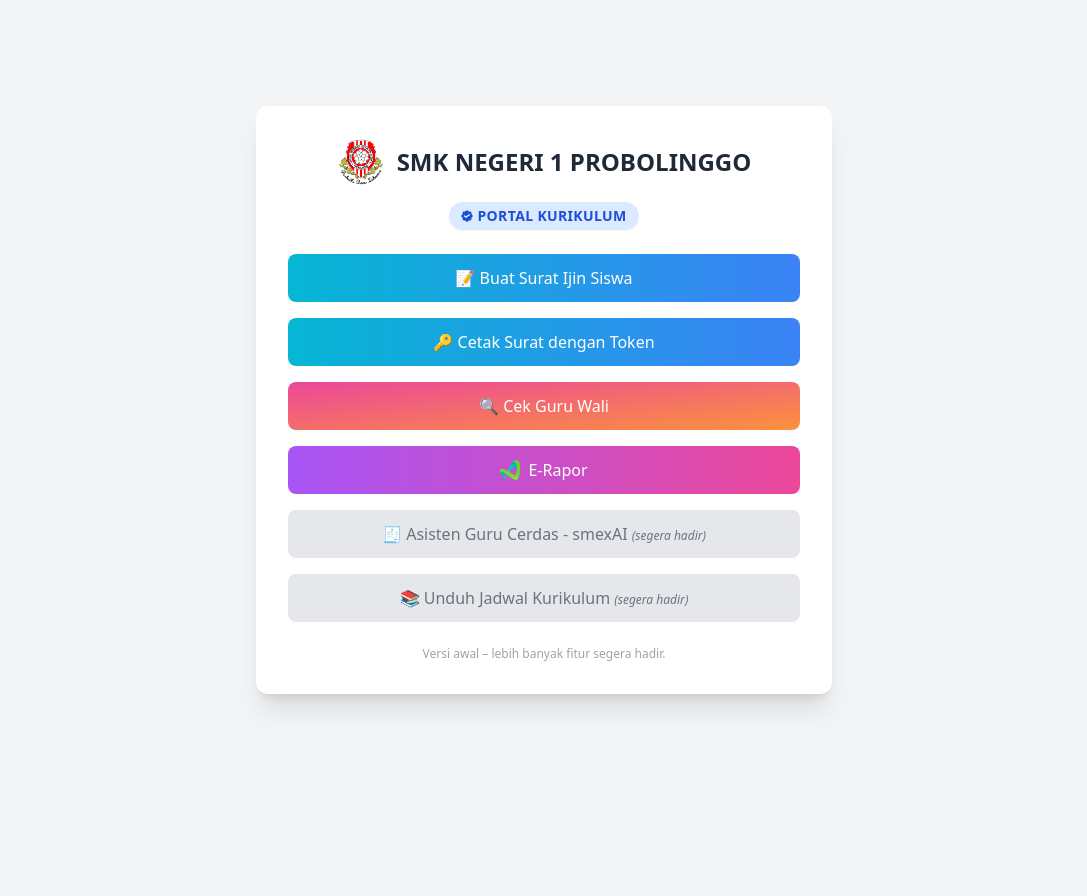
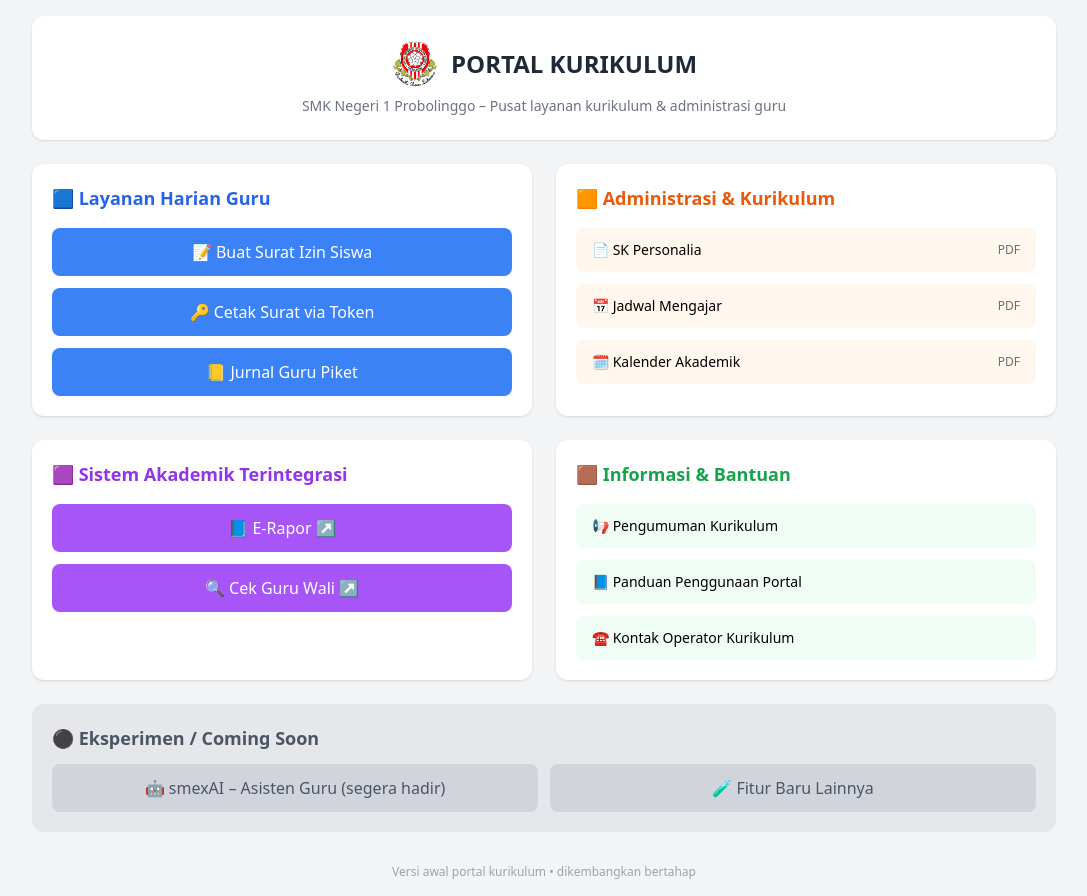
Before and after one commit to shinataputra/kurikulum-app, a PHP site: page /kurikulum-app/ in a window 1280 px wide. Shown: the whole page, without its empty margins (96-1183 px from the left). Before the commit the page ends 709 px from the top, so only its background shows below. Run offline with PHP 8.4, Linux system fonts and the light colour scheme; some libraries are stand-ins or nearby versions.

Commit message:
update : view

```diff
--- a/views/landing.php
+++ b/views/landing.php
@@ -1,74 +1,134 @@
 <!DOCTYPE html>
 <html lang="id">
-
 <head>
     <meta charset="UTF-8">
     <title>Portal Kurikulum - SMKN 1 Probolinggo</title>
+    <meta name="viewport" content="width=device-width, initial-scale=1">
     <link rel="icon" type="image/png" href="assets/img/iconsmexa.png">
-
-
-    <meta name="viewport" content="width=device-width, initial-scale=1">
     <script src="https://cdn.tailwindcss.com"></script>
 </head>
 
-<body class="bg-gray-100 min-h-screen flex items-center justify-center p-4">
+<body class="bg-gray-100 min-h-screen p-4">
 
-    <div class="bg-white shadow-xl rounded-xl px-4 py-7 w-full max-w-xl mx-auto text-center sm:px-8 sm:py-8">
-        <div class="flex flex-col items-center justify-center gap-2 mb-4 sm:flex-row sm:gap-3">
-            <img src="assets/img/iconsmexa.png" alt="Logo SMKN 1 Probolinggo" class="w-12 h-12 mb-2 sm:mb-0">
-            <h1 class="text-xl sm:text-2xl font-bold text-gray-800 leading-tight">SMK NEGERI 1 PROBOLINGGO</h1>
+<div class="max-w-5xl mx-auto">
+    <!-- Header -->
+    <div class="bg-white rounded-xl shadow p-6 text-center mb-6">
+        <div class="flex items-center justify-center gap-3 mb-2">
+            <img src="assets/img/iconsmexa.png" class="w-12 h-12">
+            <h1 class="text-2xl font-bold text-gray-800">
+                PORTAL KURIKULUM
+            </h1>
+        </div>
+        <p class="text-sm text-gray-500 font-medium">
+            SMK Negeri 1 Probolinggo – Pusat layanan kurikulum & administrasi guru
+        </p>
     </div>
 
-        <p class="text-xs sm:text-sm font-semibold text-blue-700 bg-blue-100 px-3 py-1 rounded-full inline-flex items-center gap-1 mb-6 shadow-sm tracking-wide uppercase">
-            <svg class="w-3 h-3" aria-hidden="true" xmlns="http://www.w3.org/2000/svg" fill="currentColor" viewBox="0 0 20 20">
-                <path fill="currentColor" d="m18.774 8.245-.892-.893a1.5 1.5 0 0 1-.437-1.052V5.036a2.484 2.484 0 0 0-2.48-2.48H13.7a1.5 1.5 0 0 1-1.052-.438l-.893-.892a2.484 2.484 0 0 0-3.51 0l-.893.892a1.5 1.5 0 0 1-1.052.437H5.036a2.484 2.484 0 0 0-2.48 2.481V6.3a1.5 1.5 0 0 1-.438 1.052l-.892.893a2.484 2.484 0 0 0 0 3.51l.892.893a1.5 1.5 0 0 1 .437 1.052v1.264a2.484 2.484 0 0 0 2.481 2.481H6.3a1.5 1.5 0 0 1 1.052.437l.893.892a2.484 2.484 0 0 0 3.51 0l.893-.892a1.5 1.5 0 0 1 1.052-.437h1.264a2.484 2.484 0 0 0 2.481-2.48V13.7a1.5 1.5 0 0 1 .437-1.052l.892-.893a2.484 2.484 0 0 0 0-3.51Z" />
-                <path fill="#fff" d="M8 13a1 1 0 0 1-.707-.293l-2-2a1 1 0 1 1 1.414-1.414l1.42 1.42 5.318-3.545a1 1 0 0 1 1.11 1.664l-6 4A1 1 0 0 1 8 13Z" />
-            </svg>
-            Portal Kurikulum
+    <!-- Grid Kategori -->
+    <div class="grid grid-cols-1 md:grid-cols-2 gap-6">
 
-        </p>
-
-
-        <div class="space-y-3 sm:space-y-4 text-left">
-
-            <!-- Aktif -->
-            <a href="./?url=SuratIjin/inputForm"
-                class="block bg-gradient-to-r from-cyan-500 to-blue-500 hover:bg-gradient-to-bl focus:ring-4 focus:outline-none focus:ring-cyan-300 dark:focus:ring-cyan-800 text-white px-4 py-3 rounded-lg font-medium transition-all text-center">
-                📝 Buat Surat Ijin Siswa
+        <!-- Layanan Harian -->
+        <div class="bg-white rounded-xl shadow p-5">
+            <h2 class="text-lg font-semibold text-blue-600 mb-4">
+                🟦 Layanan Harian Guru
+            </h2>
+            <div class="space-y-3">
+                <a href="./?url=SuratIjin/inputForm" class="block bg-blue-500 hover:bg-blue-600 text-white px-4 py-3 rounded-lg font-medium text-center">
+                    📝 Buat Surat Izin Siswa
                 </a>
-
-            <a href="./?url=SuratIjin/inputTokenForm"
-                class="block bg-gradient-to-r from-cyan-500 to-blue-500 hover:bg-gradient-to-bl focus:ring-4 focus:outline-none focus:ring-cyan-300 dark:focus:ring-cyan-800 text-white px-4 py-3 rounded-lg font-medium transition-all text-center">
-                🔑 Cetak Surat dengan Token
+                <a href="./?url=SuratIjin/inputTokenForm" class="block bg-blue-500 hover:bg-blue-600 text-white px-4 py-3 rounded-lg font-medium text-center">
+                    🔑 Cetak Surat via Token
                 </a>
-
-            <a href="https://lookerstudio.google.com/reporting/b9893283-7d39-4252-9c03-359abad8bce0"
-                class="block bg-gradient-to-br from-pink-500 to-orange-400 hover:bg-gradient-to-bl focus:ring-4 focus:outline-none focus:ring-pink-200 dark:focus:ring-pink-800 text-white px-4 py-3 rounded-lg font-medium transition-all text-center">
-                🔍 Cek Guru Wali
+                <a href="./?url=GuruPiket/index" class="block bg-blue-500 hover:bg-blue-600 text-white px-4 py-3 rounded-lg font-medium text-center">
+                    📒 Jurnal Guru Piket
                 </a>
-
-
-            <a href="http://36.92.104.129:8154/"
-                class="flex items-center justify-center gap-2 bg-gradient-to-r from-purple-500 to-pink-500 hover:bg-gradient-to-l focus:ring-4 focus:outline-none focus:ring-cyan-300 dark:focus:ring-cyan-800 text-white px-4 py-3 rounded-lg font-medium transition-all text-center">
-                <img src="assets/img/logoerapor.png" class="w-5 h-5">
-                E-Rapor
-            </a>
-
-
-            <div class="block bg-gray-200 text-gray-500 px-4 py-3 rounded-lg font-medium cursor-not-allowed text-center">
-                🧾 Asisten Guru Cerdas - smexAI <span class="italic text-xs">(segera hadir)</span>
+            </div>
         </div>
 
-            <!-- Coming soon -->
-            <div class="block bg-gray-200 text-gray-500 px-4 py-3 rounded-lg font-medium cursor-not-allowed text-center">
-                📚 Unduh Jadwal Kurikulum <span class="italic text-xs">(segera hadir)</span>
+        <!-- Administrasi Kurikulum -->
+        <div class="bg-white rounded-xl shadow p-5">
+            <h2 class="text-lg font-semibold text-orange-600 mb-4">
+                🟧 Administrasi & Kurikulum
+            </h2>
+            <ul class="space-y-3 text-sm">
+                <li>
+                    <a href="#" class="flex justify-between items-center bg-orange-50 hover:bg-orange-100 px-4 py-3 rounded-lg">
+                        <span>📄 SK Personalia</span>
+                        <span class="text-xs text-gray-500">PDF</span>
+                    </a>
+                </li>
+                <li>
+                    <a href="#" class="flex justify-between items-center bg-orange-50 hover:bg-orange-100 px-4 py-3 rounded-lg">
+                        <span>📅 Jadwal Mengajar</span>
+                        <span class="text-xs text-gray-500">PDF</span>
+                    </a>
+                </li>
+                <li>
+                    <a href="#" class="flex justify-between items-center bg-orange-50 hover:bg-orange-100 px-4 py-3 rounded-lg">
+                        <span>🗓️ Kalender Akademik</span>
+                        <span class="text-xs text-gray-500">PDF</span>
+                    </a>
+                </li>
+            </ul>
+        </div>
+
+        <!-- Sistem Terintegrasi -->
+        <div class="bg-white rounded-xl shadow p-5">
+            <h2 class="text-lg font-semibold text-purple-600 mb-4">
+                🟪 Sistem Akademik Terintegrasi
+            </h2>
+            <div class="space-y-3">
+                <a href="http://36.92.104.129:8154/" target="_blank"
+                   class="block bg-purple-500 hover:bg-purple-600 text-white px-4 py-3 rounded-lg font-medium text-center">
+                    📘 E-Rapor ↗
+                </a>
+                <a href="https://lookerstudio.google.com/reporting/b9893283-7d39-4252-9c03-359abad8bce0"
+                   target="_blank"
+                   class="block bg-purple-500 hover:bg-purple-600 text-white px-4 py-3 rounded-lg font-medium text-center">
+                    🔍 Cek Guru Wali ↗
+                </a>
+            </div>
+        </div>
+
+        <!-- Informasi & Bantuan -->
+        <div class="bg-white rounded-xl shadow p-5">
+            <h2 class="text-lg font-semibold text-green-600 mb-4">
+                🟫 Informasi & Bantuan
+            </h2>
+            <ul class="space-y-3 text-sm">
+                <li class="bg-green-50 px-4 py-3 rounded-lg">
+                    📢 Pengumuman Kurikulum
+                </li>
+                <li class="bg-green-50 px-4 py-3 rounded-lg">
+                    📘 Panduan Penggunaan Portal
+                </li>
+                <li class="bg-green-50 px-4 py-3 rounded-lg">
+                    ☎️ Kontak Operator Kurikulum
+                </li>
+            </ul>
+        </div>
+
+        <!-- Eksperimen -->
+        <div class="bg-gray-200 rounded-xl p-5 md:col-span-2">
+            <h2 class="text-lg font-semibold text-gray-600 mb-3">
+                ⚫ Eksperimen / Coming Soon
+            </h2>
+            <div class="flex flex-col md:flex-row gap-3">
+                <div class="flex-1 bg-gray-300 text-gray-600 px-4 py-3 rounded-lg text-center cursor-not-allowed">
+                    🤖 smexAI – Asisten Guru (segera hadir)
+                </div>
+                <div class="flex-1 bg-gray-300 text-gray-600 px-4 py-3 rounded-lg text-center cursor-not-allowed">
+                    🧪 Fitur Baru Lainnya
+                </div>
+            </div>
         </div>
 
     </div>
 
-        <p class="text-xs text-gray-400 mt-6">Versi awal – lebih banyak fitur segera hadir.</p>
+    <p class="text-center text-xs text-gray-400 mt-8">
+        Versi awal portal kurikulum • dikembangkan bertahap
+    </p>
 </div>
 
 </body>
-
 </html>
```
Lines whose indentation alone changed are shown as unchanged.
